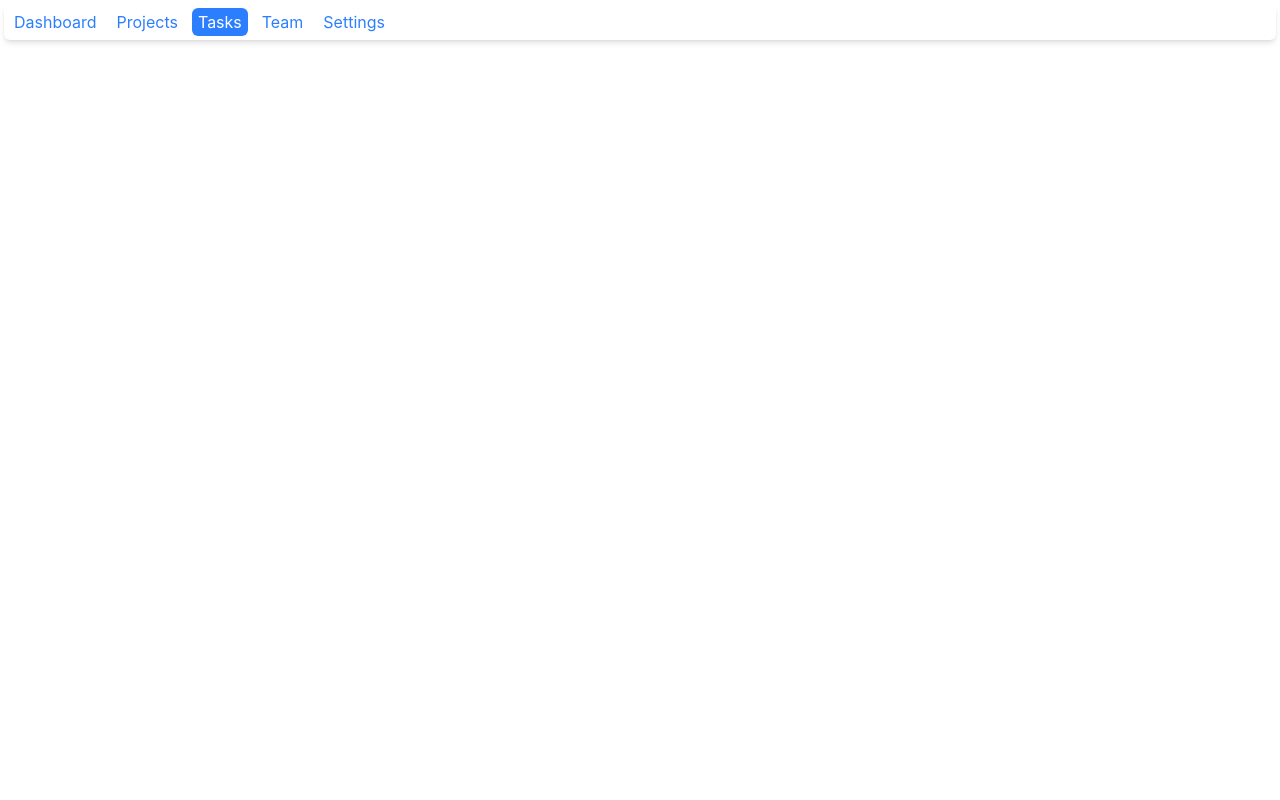
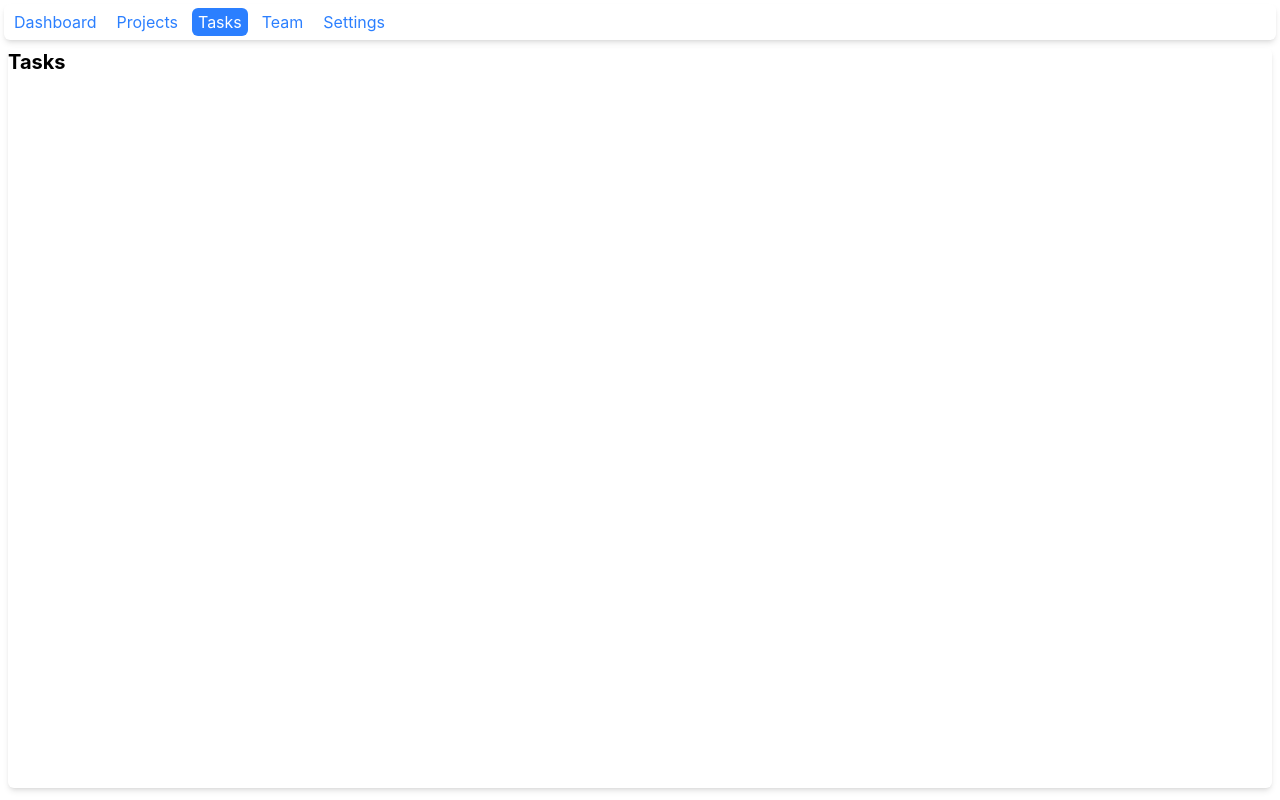
Before and after one commit to simone-2006/flowboard, a React (Vite) app: page /tasks in a window 1280 px wide. Built offline with nearby package versions, Linux system fonts and the light colour scheme.

Commit message:
Refactor pages to use Page component for layout and titles in Dashboard, MemberDetails, Members, Projects, ProjectsDetail, Settings, Tasks, and Team.

```diff
--- /dev/null
+++ b/src/components/layout/Page.jsx
@@ -0,0 +1,8 @@
+export default function Page({ title = "", children }) {
+    return (
+        <div className="m-2 rounded-md shadow-md min-h-[calc(100vh-60px)]">
+            <h3 className="font-bold text-xl">{title}</h3>
+            {children}
+        </div>
+    );
+}
--- a/src/pages/Dashboard.jsx
+++ b/src/pages/Dashboard.jsx
@@ -1,24 +1,14 @@
 import Button from "../components/ui/Button";
 import Input from "../components/ui/Input"
+
+import Page from "../components/layout/Page";
 
 export default function Dashboard() {
   return (
     <>
-      {/* <div className="flex items-center gap-2 p-4">
-        <Button variant="primary">Primary</Button>
-        <Button variant="ghost">Ghost</Button>
-        <Button variant="danger">Danger</Button>
-        <Button variant="success">success</Button>
-        <Button variant="warning">warning</Button>
-      </div>
+      <Page title="Dashboard">
 
-      <div className="flex items-center gap-2 p-4">
-        <Input variant="primary"></Input>
-        <Input variant="ghost"></Input>
-        <Input variant="danger"></Input>
-        <Input variant="success"></Input>
-        <Input variant="warning"></Input>
-      </div> */}
+      </Page>
     </>
   );
 }
--- a/src/pages/MemberDetails.jsx
+++ b/src/pages/MemberDetails.jsx
@@ -1,5 +1,14 @@
+import Button from "../components/ui/Button";
+import Input from "../components/ui/Input"
+
+import Page from "../components/layout/Page";
+
 export default function MemberDetails() {
   return (
-    <div></div>
+    <>
+      <Page title="Members details">
+
+      </Page>
+    </>
   );
 }
--- a/src/pages/Members.jsx
+++ b/src/pages/Members.jsx
@@ -1,5 +1,12 @@
+import Button from "../components/ui/Button";
+import Input from "../components/ui/Input"
+
+import Page from "../components/layout/Page";
+
 export default function Members() {
   return (
-    <div></div>
-  );
+    <Page title="Members">
+
+    </Page>
+  )
 }
--- a/src/pages/Projects.jsx
+++ b/src/pages/Projects.jsx
@@ -1,5 +1,12 @@
+import Button from "../components/ui/Button";
+import Input from "../components/ui/Input"
+
+import Page from "../components/layout/Page";
+
 export default function Projects() {
     return (
-        <div>Projects</div>
-    );
+        <Page title="Projects">
+
+        </Page>
+    )
 }
--- a/src/pages/ProjectsDetail.jsx
+++ b/src/pages/ProjectsDetail.jsx
@@ -1,5 +1,12 @@
+import Button from "../components/ui/Button";
+import Input from "../components/ui/Input"
+
+import Page from "../components/layout/Page";
+
 export default function ProjectsDetail() {
   return (
-    <div></div>
+    <Page title="Projects detail">
+
+    </Page>
   );
 }
--- a/src/pages/Settings.jsx
+++ b/src/pages/Settings.jsx
@@ -1,5 +1,12 @@
+import Button from "../components/ui/Button";
+import Input from "../components/ui/Input"
+
+import Page from "../components/layout/Page";
+
 export default function Settings() {
   return (
-    <div></div>
+    <Page title="Settings">
+
+    </Page>
   );
 }
--- a/src/pages/Tasks.jsx
+++ b/src/pages/Tasks.jsx
@@ -1,5 +1,12 @@
+import Button from "../components/ui/Button";
+import Input from "../components/ui/Input"
+
+import Page from "../components/layout/Page";
+
 export default function Tasks() {
   return (
-    <div></div>
+    <Page title="Tasks">
+
+    </Page>
   );
 }
--- a/src/pages/Team.jsx
+++ b/src/pages/Team.jsx
@@ -1,5 +1,12 @@
+import Button from "../components/ui/Button";
+import Input from "../components/ui/Input"
+
+import Page from "../components/layout/Page";
+
 export default function Team() {
   return (
-    <div></div>
+    <Page title="Team">
+
+    </Page>
   );
 }
```
